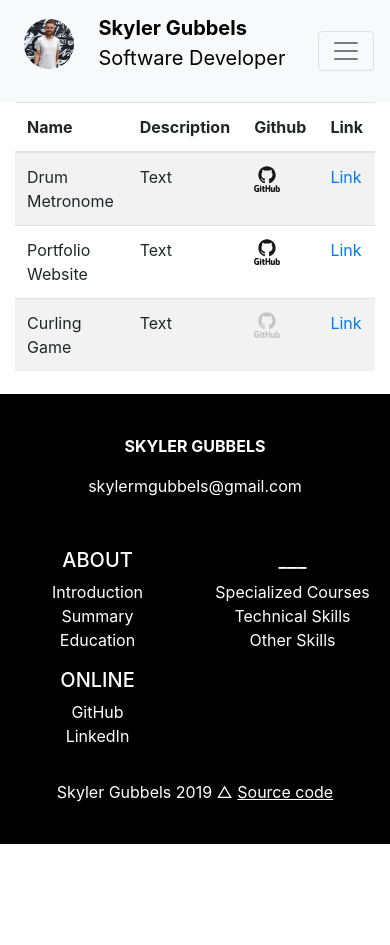
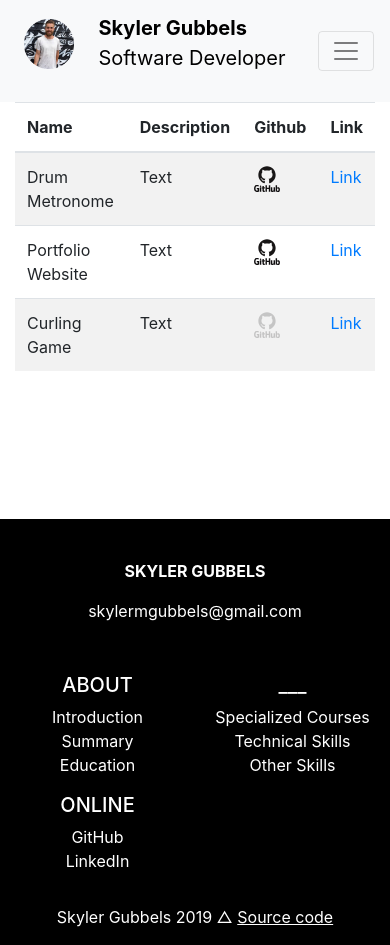
Before and after one commit to SkylerGubbels/skylerWebsite, a React (Create React App) app: page /projects in a window 390 px wide. Before the commit the page ends 844 px from the top, so only its background shows below. Built offline with nearby package versions, Linux system fonts and the light colour scheme.

Commit message:
Fixed footer so on smaller pages it is always at bottom of page while also never overlapping content

```diff
--- a/src/App.css
+++ b/src/App.css
@@ -96,27 +96,6 @@ body{
   opacity: 0.8;
 }
 
-.page-container{
-  padding-bottom: 350px;
-}
-
-
-.footerSmall{
-  position: fixed;
-  bottom:0px;
-  width:100%;
-  height: 325px;
-}
-
-@media only screen and (max-width: 770px){
-  .footerSmall{
-    height: 450px;
-  }
-  .page-container{
-    padding-bottom: 450px;
-  }
-}
-
 .tableImageWithLink{
   max-width: 50%;
   cursor: pointer;
@@ -163,3 +142,11 @@ ul{
   list-style-type: circle;
   padding-left: 20px;
 }
+
+.content {
+  min-height: calc(100vh - 325px);
+}
+
+.footer {
+  height: 325px;
+}
--- a/src/components/contactpage.jsx
+++ b/src/components/contactpage.jsx
@@ -9,12 +9,13 @@ class ContactPage extends Component {
         const { language, onLanguageChange, textFile } = this.props;
         return (
             <div className="page-container">
-                <NavBar language={language} onLanguageChange={onLanguageChange} imageHeight={0} navbarItems={textFile.getNavbarItems()} dropdownItems={textFile.getDropdownItems()}/>
-                <div className="container">
+                <div className="content">
+                    <NavBar language={language} onLanguageChange={onLanguageChange} imageHeight={0} navbarItems={textFile.getNavbarItems()} dropdownItems={textFile.getDropdownItems()}/>
+                    <div className="container">
                     <h1 className="">Contact Me</h1>
                     <EmailForm/>
-                </div>
-                <Footer className="footerSmall" text={textFile.getDropdownItems()}/>
+                </div></div>
+                <Footer className="footer" text={textFile.getDropdownItems()}/>
             </div>
          );
     }
--- a/src/components/navbar.jsx
+++ b/src/components/navbar.jsx
@@ -63,7 +63,9 @@ class NavBar extends Component {
           <ul className={`navbar-nav ${this.getJustification()}`}>
 
           <NavbarDropdown textColor={textColor} dropdownItems={dropdownItems} path={this.path} onClick={this.props.onClick}/>
+
           { navbarItems.map(i => {return (<li key={i.text}><NavLink className="nav-item nav-link navText" to={i.to}> <span style={{"color":textColor}}>{i.text}</span> </NavLink></li>)})}
+
           <li>{(language === "french") && <button className="nav-item nav-link btn navText" onClick={() => onLanguageChange("english")}><span style={{"color":textColor}}>English</span></button>}</li>
           <li>{(language === "english") && <button className="nav-item nav-link btn navText" onClick={() => onLanguageChange("french")}><span style={{"color":textColor}}>Français </span></button>}</li>
 
--- a/src/components/projectspage.jsx
+++ b/src/components/projectspage.jsx
@@ -19,13 +19,12 @@ class ProjectsPage extends Component {
     render() {
         const { language, onLanguageChange, textFile } = this.props;
         return (
-            <div className="page-container">
-                <div className="page-c">
-                    <NavBar language={language} onLanguageChange={onLanguageChange} imageHeight={0} navbarItems={textFile.getNavbarItems()} dropdownItems={textFile.getDropdownItems()}/>
-                    <div className="container">
-                    <Table className="table table-striped" content={this.projects}/>
+            <div>
+                <div className="content"><NavBar language={language} onLanguageChange={onLanguageChange} imageHeight={0} navbarItems={textFile.getNavbarItems()} dropdownItems={textFile.getDropdownItems()}/>
+                <div className="container">
+                <Table className="table table-striped" content={this.projects}/>
                 </div></div>
-                <Footer className="footerSmall" text={textFile.getDropdownItems()}/>
+                <Footer className="" text={textFile.getDropdownItems()}/>
             </div>
          );
     }
--- a/src/components/skills.jsx
+++ b/src/components/skills.jsx
@@ -12,7 +12,6 @@ class Skills extends Component {
                     <p key={`${key}text`}className={classNameText}>{text}</p>
                 </React.Fragment>)
     }
-
 }
 
 export default Skills;
```
